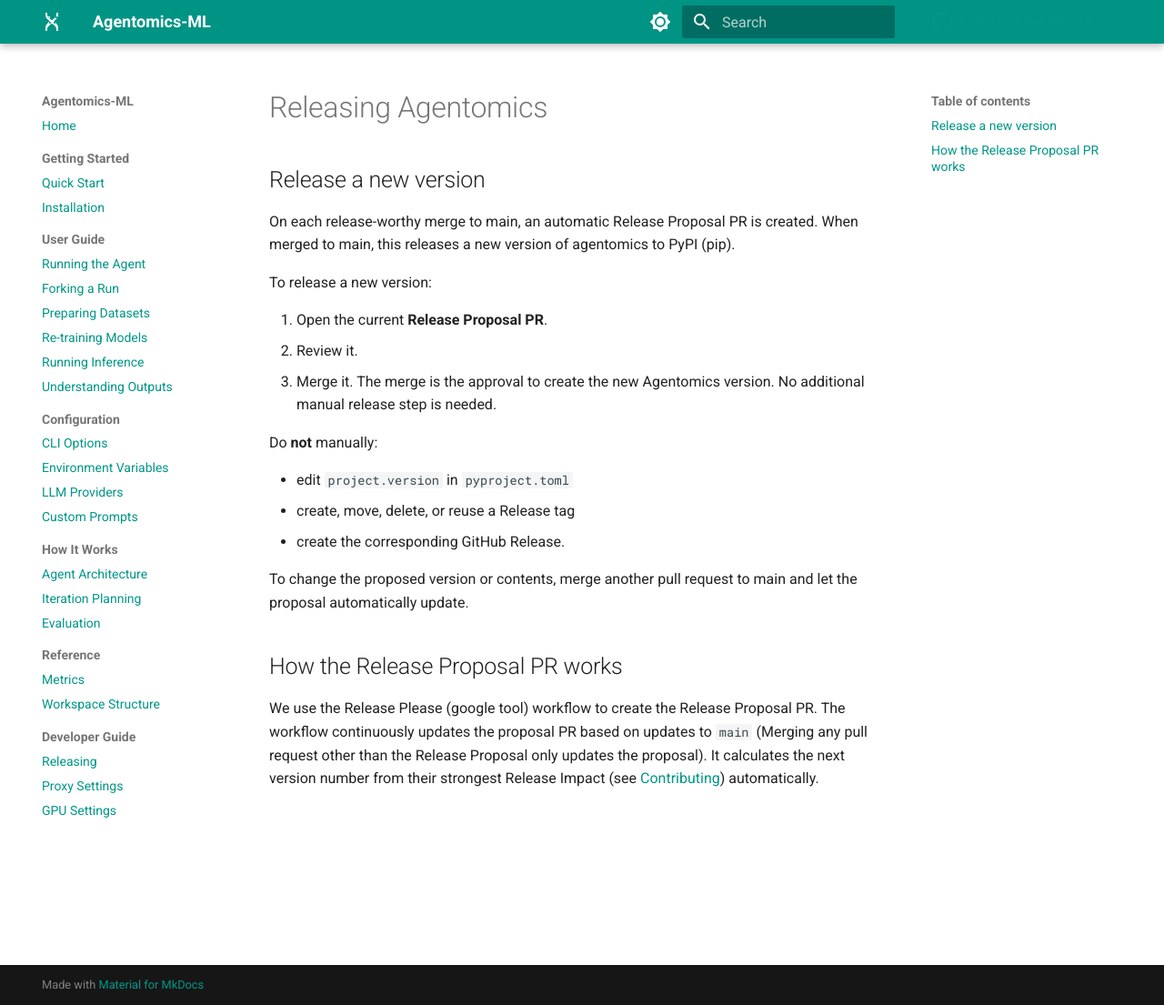
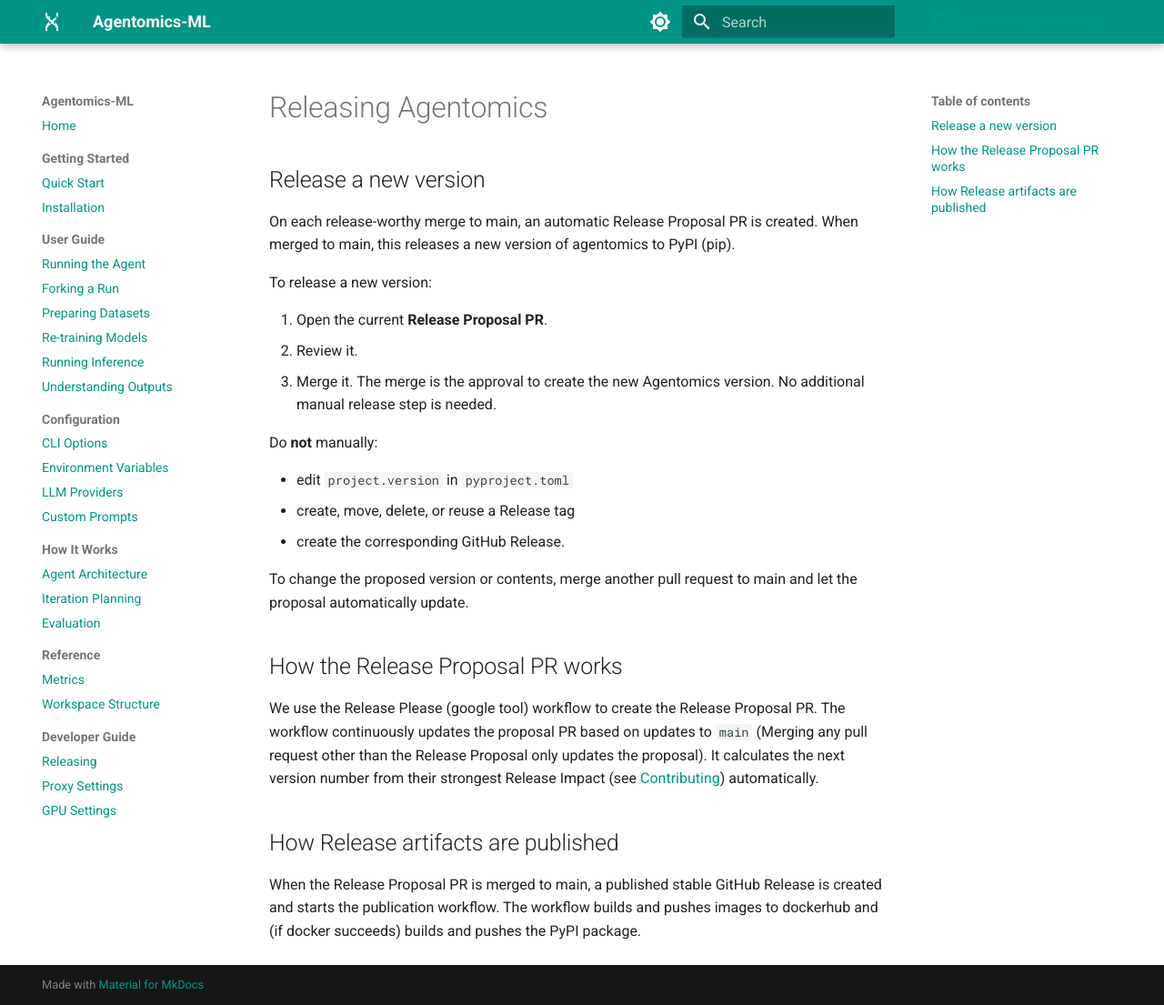
Before and after one commit to BioGeMT/agentomics-ml, an MkDocs documentation site: the page built from docs/developer/releasing.md, in a window 1280 px wide and 1105 px high. Shown: the whole window at 91% size. Built offline with MkDocs 1.6.1 and Material for MkDocs 9.7.7, drawn with Linux system fonts in a browser that asks for light colours; comment, search, counter and statistics services are not loaded.

Commit message:
Add pypi release workflow

```diff
--- a/docs/developer/releasing.md
+++ b/docs/developer/releasing.md
@@ -21,5 +21,8 @@
 
 ## How the Release Proposal PR works
 
-We use the Release Please (google tool) workflow to create the Release Proposal PR. The workflow continuously updates the proposal PR based on updates to `main` (Merging any pull request other than the Release Proposal only updates the
-proposal). It calculates the next version number from their strongest Release Impact (see [Contributing](../../CONTRIBUTING.md)) automatically.
+We use the Release Please (google tool) workflow to create the Release Proposal PR. The workflow continuously updates the proposal PR based on updates to `main` (Merging any pull request other than the Release Proposal only updates the proposal). It calculates the next version number from their strongest Release Impact (see [Contributing](../../CONTRIBUTING.md)) automatically.
+
+## How Release artifacts are published
+
+When the Release Proposal PR is merged to main, a published stable GitHub Release is created and starts the publication workflow. The workflow builds and pushes images to dockerhub and (if docker succeeds) builds and pushes the PyPI package.
```
Also changed, not shown: 3 other files.
